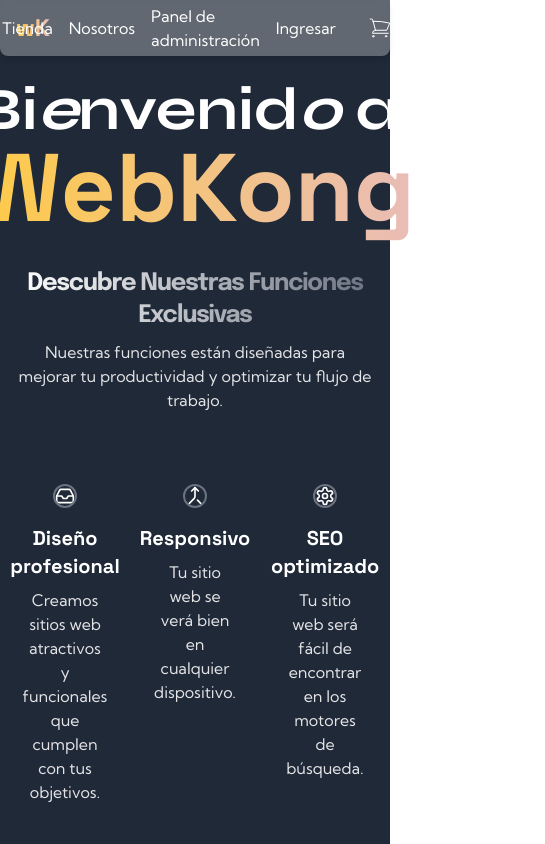
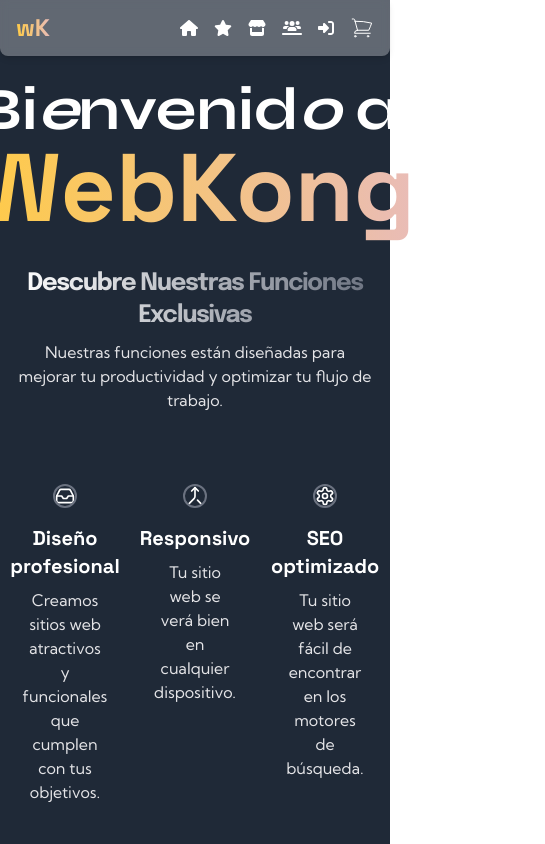
Before and after one commit to No-Country/c15-20-ft-node-react, a React (Vite) app in the folder Frontend/: page / in a window 390 px wide. Shown: the top 844 px of the page, 545 px wide, since content can reach past the window. Built offline with nearby package versions, Linux system fonts and the light colour scheme.

Commit message:
renderizado de AdminPanil si tiene el rol. Iconos de Nav en mobile. Flex de ContactForm y FAQ.

```diff
--- a/Frontend/src/App.jsx
+++ b/Frontend/src/App.jsx
@@ -23,6 +23,7 @@ import { useEffect } from "react";
 function App() {
   const isAuthenticated = useAuthStore((state) => state.isAuthenticated);
   const login = useAuthStore((state) => state.login);
+  const role = useAuthStore((state) => state.role);
   const setRole = useAuthStore((state) => state.setRole);
   const setPersonalInfo = useAuthStore((state) => state.setPersonalInfo);
   const setProductsPurchased = useAuthStore(
@@ -37,16 +38,19 @@ function App() {
       const token = authStorage.state.token;
       login(token);
       const decodedToken = jwtDecode(token);
+      console.log(decodedToken);
       setRole(decodedToken.role);
       setPersonalInfo(
         decodedToken.name,
         decodedToken.lastname,
         decodedToken.email
       );
+      setRole(decodedToken.role ?? "admin");
       setProductsPurchased(decodedToken.products);
       setServicesPurchased(decodedToken.services);
+      console.log(role);
     }
-  }, []);
+  }, [isAuthenticated]);
   const router = createBrowserRouter([
     {
       element: <Layout />,
--- a/Frontend/src/Pages/home/HomePage.jsx
+++ b/Frontend/src/Pages/home/HomePage.jsx
@@ -13,7 +13,7 @@ export default function HomePage() {
   return (
     <div className='w-full py-12 md:py-24 lg:py-32 xl:py-48'>
       <section className='w-full flex flex-col items-center justify-center text-white'>
-        <h1 className='text-6xl font-title-secondary font-bold my-8'>
+        <h1 className=' text-wrap self-center text-6xl font-title-secondary font-bold my-8'>
           Bi<span className=' italic'>e</span>nvenid
           <span className=' italic'>o</span> a{" "}
           <span className=' font-grotesk-font text-8xl text-transparent bg-gradient-to-r bg-clip-text from-sunglow-us to-tea-rose'>
@@ -99,7 +99,7 @@ export default function HomePage() {
             </section>
           </div>
         </div>
-        <section className='grid grid-cols-2 gap-4 justify-items-center mt-24'>
+        <section className='flex flex-wrap gap-4 justify-center justify-items-center mt-24'>
           <ContactForm />
           <Faq />
         </section>
--- a/Frontend/src/components/Nav.jsx
+++ b/Frontend/src/components/Nav.jsx
@@ -24,7 +24,16 @@ export default function Nav() {
               to='/'
               className='hover:text-transparent hover:bg-teal-us hover:bg-clip-text hover:transition-all'
             >
-              Inicio
+              <svg
+                xmlns='http://www.w3.org/2000/svg'
+                height='16'
+                width='18'
+                viewBox='0 0 576 512'
+                className=' md:hidden fill-white'
+              >
+                <path d='M575.8 255.5c0 18-15 32.1-32 32.1h-32l.7 160.2c0 2.7-.2 5.4-.5 8.1V472c0 22.1-17.9 40-40 40H456c-1.1 0-2.2 0-3.3-.1c-1.4 .1-2.8 .1-4.2 .1H416 392c-22.1 0-40-17.9-40-40V448 384c0-17.7-14.3-32-32-32H256c-17.7 0-32 14.3-32 32v64 24c0 22.1-17.9 40-40 40H160 128.1c-1.5 0-3-.1-4.5-.2c-1.2 .1-2.4 .2-3.6 .2H104c-22.1 0-40-17.9-40-40V360c0-.9 0-1.9 .1-2.8V287.6H32c-18 0-32-14-32-32.1c0-9 3-17 10-24L266.4 8c7-7 15-8 22-8s15 2 21 7L564.8 231.5c8 7 12 15 11 24z' />
+              </svg>
+              <span className=' hidden md:inline'>Inicio</span>
             </Link>
           </li>
           <li>
@@ -32,7 +41,16 @@ export default function Nav() {
               to='/services'
               className='hover:text-transparent hover:bg-teal-us hover:bg-clip-text hover:transition-all'
             >
-              Servicios
+              <svg
+                xmlns='http://www.w3.org/2000/svg'
+                height='16'
+                width='18'
+                viewBox='0 0 576 512'
+                className=' md:hidden fill-white'
+              >
+                <path d='M316.9 18C311.6 7 300.4 0 288.1 0s-23.4 7-28.8 18L195 150.3 51.4 171.5c-12 1.8-22 10.2-25.7 21.7s-.7 24.2 7.9 32.7L137.8 329 113.2 474.7c-2 12 3 24.2 12.9 31.3s23 8 33.8 2.3l128.3-68.5 128.3 68.5c10.8 5.7 23.9 4.9 33.8-2.3s14.9-19.3 12.9-31.3L438.5 329 542.7 225.9c8.6-8.5 11.7-21.2 7.9-32.7s-13.7-19.9-25.7-21.7L381.2 150.3 316.9 18z' />
+              </svg>
+              <span className=' hidden md:inline'>Servicios</span>
             </Link>
           </li>
           <li>
@@ -40,7 +58,16 @@ export default function Nav() {
               to='/store'
               className='hover:text-transparent hover:bg-teal-us hover:bg-clip-text hover:transition-all'
             >
-              Tienda
+              <svg
+                xmlns='http://www.w3.org/2000/svg'
+                height='16'
+                width='18'
+                viewBox='0 0 576 512'
+                className=' md:hidden fill-white'
+              >
+                <path d='M547.6 103.8L490.3 13.1C485.2 5 476.1 0 466.4 0H109.6C99.9 0 90.8 5 85.7 13.1L28.3 103.8c-29.6 46.8-3.4 111.9 51.9 119.4c4 .5 8.1 .8 12.1 .8c26.1 0 49.3-11.4 65.2-29c15.9 17.6 39.1 29 65.2 29c26.1 0 49.3-11.4 65.2-29c15.9 17.6 39.1 29 65.2 29c26.2 0 49.3-11.4 65.2-29c16 17.6 39.1 29 65.2 29c4.1 0 8.1-.3 12.1-.8c55.5-7.4 81.8-72.5 52.1-119.4zM499.7 254.9l-.1 0c-5.3 .7-10.7 1.1-16.2 1.1c-12.4 0-24.3-1.9-35.4-5.3V384H128V250.6c-11.2 3.5-23.2 5.4-35.6 5.4c-5.5 0-11-.4-16.3-1.1l-.1 0c-4.1-.6-8.1-1.3-12-2.3V384v64c0 35.3 28.7 64 64 64H448c35.3 0 64-28.7 64-64V384 252.6c-4 1-8 1.8-12.3 2.3z' />
+              </svg>
+              <span className=' hidden md:inline'>Tienda</span>
             </Link>
           </li>
           <li>
@@ -48,17 +75,40 @@ export default function Nav() {
               to='/about'
               className='hover:text-transparent hover:bg-teal-us hover:bg-clip-text hover:transition-all'
             >
-              Nosotros
+              <svg
+                xmlns='http://www.w3.org/2000/svg'
+                height='16'
+                width='20'
+                viewBox='0 0 640 512'
+                className=' md:hidden fill-white'
+              >
+                <path d='M211.2 96a64 64 0 1 0 -128 0 64 64 0 1 0 128 0zM32 256c0 17.7 14.3 32 32 32h85.6c10.1-39.4 38.6-71.5 75.8-86.6c-9.7-6-21.2-9.4-33.4-9.4H96c-35.3 0-64 28.7-64 64zm461.6 32H576c17.7 0 32-14.3 32-32c0-35.3-28.7-64-64-64H448c-11.7 0-22.7 3.1-32.1 8.6c38.1 14.8 67.4 47.3 77.7 87.4zM391.2 226.4c-6.9-1.6-14.2-2.4-21.6-2.4h-96c-8.5 0-16.7 1.1-24.5 3.1c-30.8 8.1-55.6 31.1-66.1 60.9c-3.5 10-5.5 20.8-5.5 32c0 17.7 14.3 32 32 32h224c17.7 0 32-14.3 32-32c0-11.2-1.9-22-5.5-32c-10.8-30.7-36.8-54.2-68.9-61.6zM563.2 96a64 64 0 1 0 -128 0 64 64 0 1 0 128 0zM321.6 192a80 80 0 1 0 0-160 80 80 0 1 0 0 160zM32 416c-17.7 0-32 14.3-32 32s14.3 32 32 32H608c17.7 0 32-14.3 32-32s-14.3-32-32-32H32z' />
+              </svg>
+              <span className=' hidden md:inline'>Nosotros</span>
             </Link>
           </li>
+          {role === "admin" ? (
             <li>
               <Link
                 to={"/admin"}
                 className='hover:text-transparent hover:bg-teal-us hover:bg-clip-text hover:transition-all'
               >
+                <svg
+                  xmlns='http://www.w3.org/2000/svg'
+                  height='16'
+                  width='16'
+                  viewBox='0 0 512 512'
+                  className=' md:hidden fill-white'
+                >
+                  <path d='M0 96C0 60.7 28.7 32 64 32H448c35.3 0 64 28.7 64 64V416c0 35.3-28.7 64-64 64H64c-35.3 0-64-28.7-64-64V96zm64 64V416H224V160H64zm384 0H288V416H448V160z' />
+                </svg>
+                <span className=' hidden md:inline'>
                   Panel de administración
+                </span>
               </Link>
             </li>
+          ) : null}
+
           {isAuthenticated ? (
             <>
               <li>
@@ -66,7 +116,16 @@ export default function Nav() {
                   to={"/user"}
                   className='hover:text-transparent hover:bg-teal-us hover:bg-clip-text hover:transition-all'
                 >
-                  Perfil
+                  <svg
+                    xmlns='http://www.w3.org/2000/svg'
+                    height='16'
+                    width='16'
+                    viewBox='0 0 512 512'
+                    className=' md:hidden fill-white'
+                  >
+                    <path d='M399 384.2C376.9 345.8 335.4 320 288 320H224c-47.4 0-88.9 25.8-111 64.2c35.2 39.2 86.2 63.8 143 63.8s107.8-24.7 143-63.8zM0 256a256 256 0 1 1 512 0A256 256 0 1 1 0 256zm256 16a72 72 0 1 0 0-144 72 72 0 1 0 0 144z' />
+                  </svg>
+                  <span className=' hidden md:inline'>Perfil</span>
                 </Link>
               </li>
               <li>
@@ -74,7 +133,16 @@ export default function Nav() {
                   onClick={logoutClick}
                   className='hover:text-transparent hover:bg-teal-us hover:bg-clip-text hover:transition-all'
                 >
-                  Salir
+                  <svg
+                    xmlns='http://www.w3.org/2000/svg'
+                    height='16'
+                    width='18'
+                    viewBox='0 0 576 512'
+                    className=' md:hidden fill-white'
+                  >
+                    <path d='M320 32c0-9.9-4.5-19.2-12.3-25.2S289.8-1.4 280.2 1l-179.9 45C79 51.3 64 70.5 64 92.5V448H32c-17.7 0-32 14.3-32 32s14.3 32 32 32H96 288h32V480 32zM256 256c0 17.7-10.7 32-24 32s-24-14.3-24-32s10.7-32 24-32s24 14.3 24 32zm96-128h96V480c0 17.7 14.3 32 32 32h64c17.7 0 32-14.3 32-32s-14.3-32-32-32H512V128c0-35.3-28.7-64-64-64H352v64z' />
+                  </svg>
+                  <span className=' hidden md:inline'>Salir</span>
                 </button>
               </li>
             </>
@@ -84,14 +152,20 @@ export default function Nav() {
                 to={"/login"}
                 className='hover:text-transparent hover:bg-teal-us hover:bg-clip-text hover:transition-all'
               >
-                Ingresar
+                <svg
+                  xmlns='http://www.w3.org/2000/svg'
+                  height='16'
+                  width='16'
+                  viewBox='0 0 512 512'
+                  className=' md:hidden fill-white'
+                >
+                  <path d='M217.9 105.9L340.7 228.7c7.2 7.2 11.3 17.1 11.3 27.3s-4.1 20.1-11.3 27.3L217.9 406.1c-6.4 6.4-15 9.9-24 9.9c-18.7 0-33.9-15.2-33.9-33.9l0-62.1L32 320c-17.7 0-32-14.3-32-32l0-64c0-17.7 14.3-32 32-32l128 0 0-62.1c0-18.7 15.2-33.9 33.9-33.9c9 0 17.6 3.6 24 9.9zM352 416l64 0c17.7 0 32-14.3 32-32l0-256c0-17.7-14.3-32-32-32l-64 0c-17.7 0-32-14.3-32-32s14.3-32 32-32l64 0c53 0 96 43 96 96l0 256c0 53-43 96-96 96l-64 0c-17.7 0-32-14.3-32-32s14.3-32 32-32z' />
+                </svg>
+                <span className=' hidden md:inline'>Ingresar</span>
               </Link>
             </li>
           )}
-          {/* <li>
-          <Link to={"/admin"}>Ingresar/Usuario/Admin</Link>
-        </li> */}
-          <li className='bg-transparent px-4 py-2 relative'>
+          <li className='bg-transparent  relative'>
             <Link to='/checkout'>
               <svg
                 xmlns='http://www.w3.org/2000/svg'
```
Lines whose indentation alone changed are shown as unchanged.
